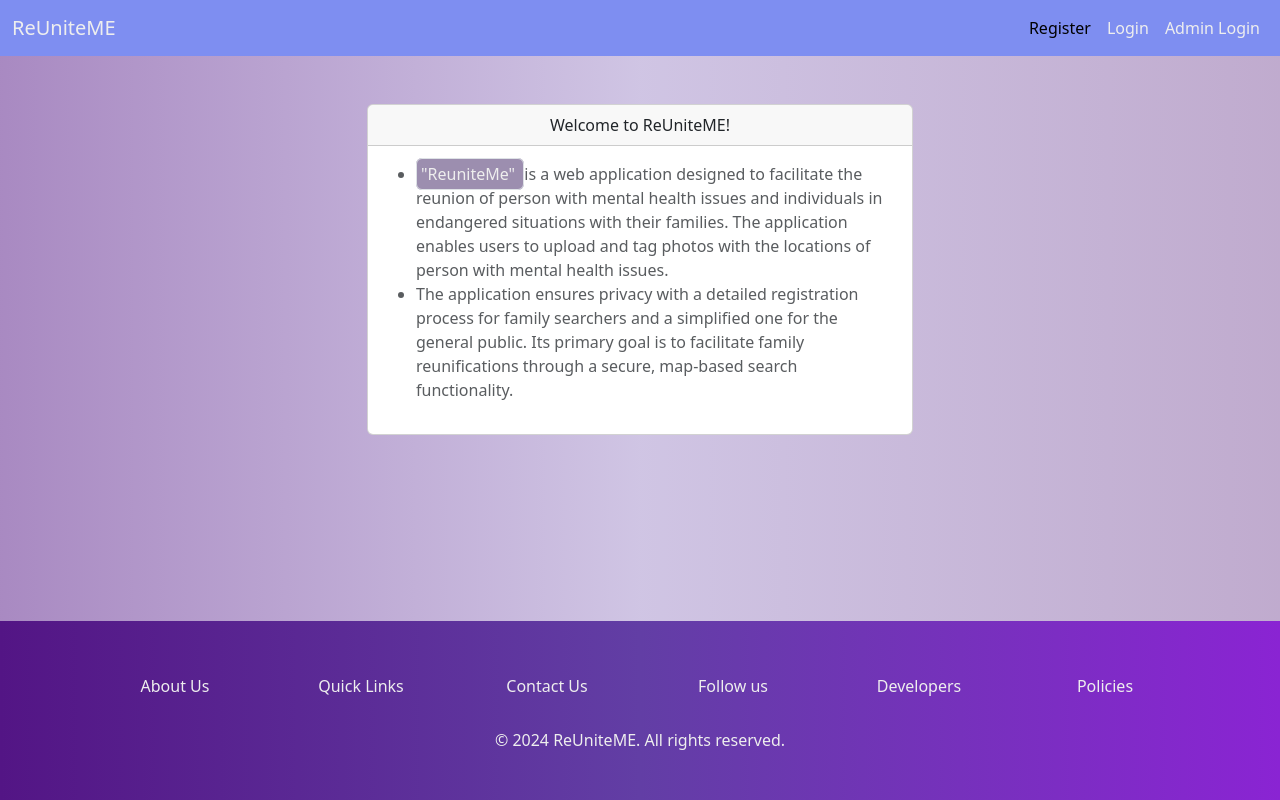
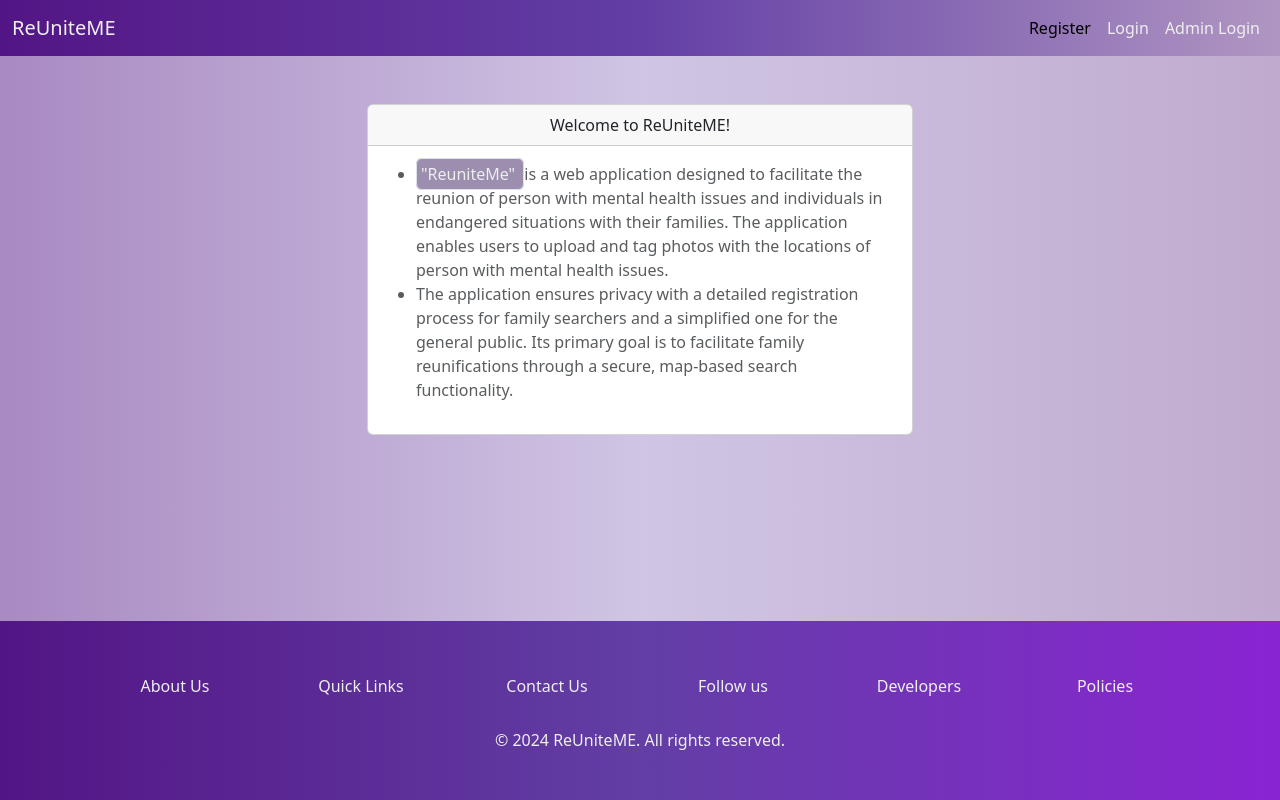
Before and after one commit to jeelion22/reuniteME-Frontend, a React (Vite) app: page / in a window 1280 px wide. Built offline with nearby package versions, Linux system fonts and the light colour scheme.

Commit message:
change nav color

```diff
--- a/src/styles/HomeNav.css
+++ b/src/styles/HomeNav.css
@@ -1,6 +1,9 @@
 /* HomeNav.css */
+
+
+
 .navbar.home-dashboard-nav {
-    background-color: #7E8EF1;
+    background: linear-gradient(270deg, rgb(176, 150, 194), rgb(98, 62, 165), rgb(83, 21, 133));
 }
 
 .navbar.home-dashboard-nav .navbar-brand,
```
